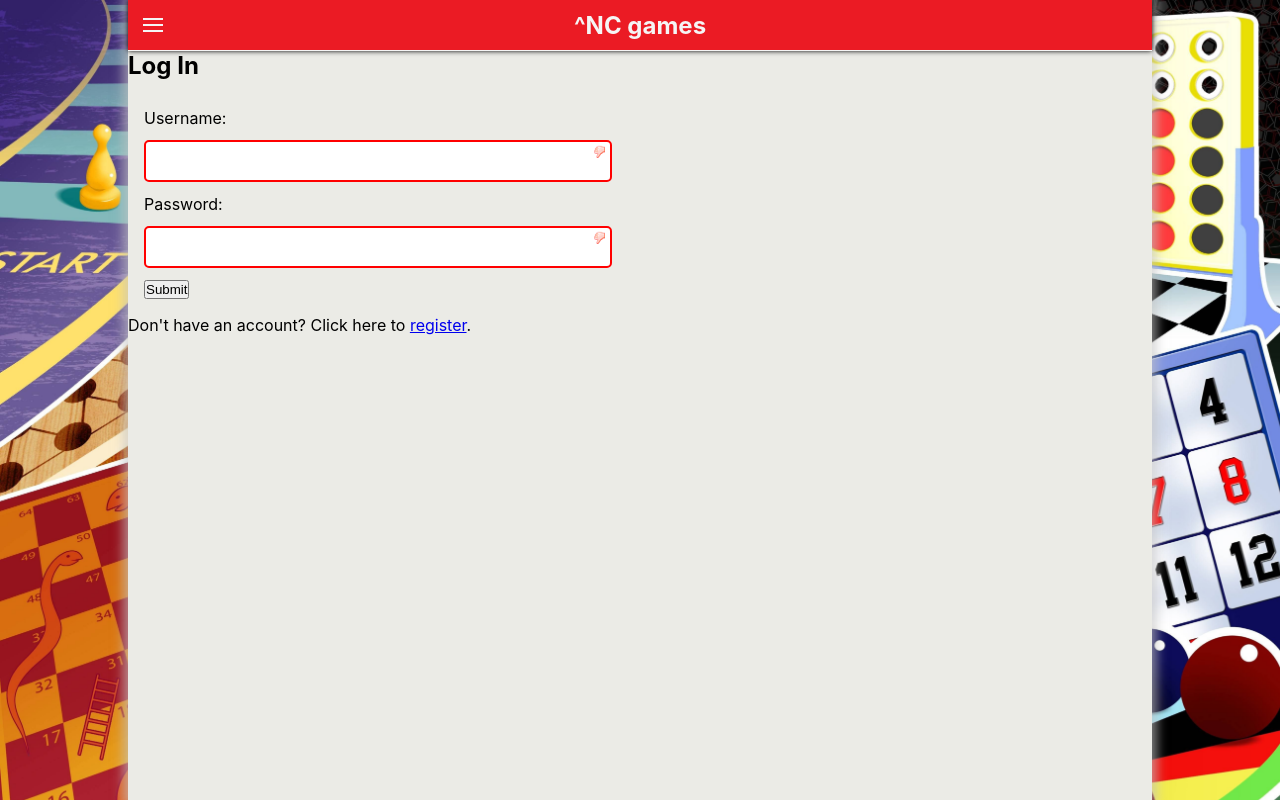
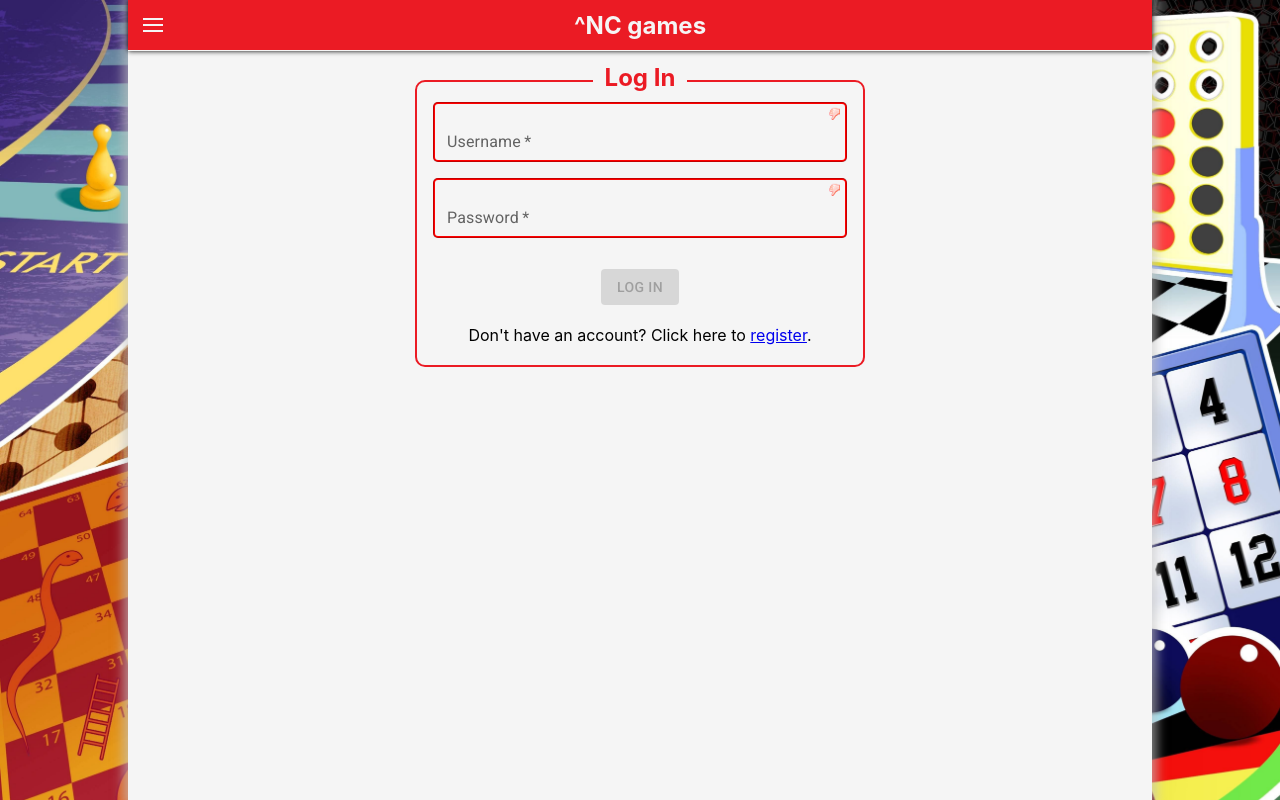
Before and after one commit to cjpearson85/fe-nc-games, a React (Create React App) app: page /login in a window 1280 px wide. Built offline with nearby package versions, Linux system fonts and the light colour scheme.

Commit message:
update login to use mui text fields

```diff
--- a/src/components/Login.jsx
+++ b/src/components/Login.jsx
@@ -2,18 +2,27 @@ import { useState, useContext } from 'react'
 import { Link, useHistory } from 'react-router-dom'
 import { loginUser } from '../api'
 import { AppUserContext } from '../App'
+import { TextField, Button, Tooltip } from '@mui/material'
+import styles from '../css_modules/Login.module.css'
 
 const Login = () => {
   const { setLoggedInAs } = useContext(AppUserContext)
-  const [usernameInput, setUsernameInput] = useState('')
-  const [passwordInput, setPasswordInput] = useState('')
+  const [inputs, setInputs] = useState({
+    username: '',
+    password: '',
+  })
   const [userNotFound, setUserNotFound] = useState(false)
   const history = useHistory()
+  console.log(inputs)
 
-  const attemptLogin = (event) => {
-    event.preventDefault()
+  const handleChange = ({ target: { name, value } }) => {
+    if (userNotFound) setUserNotFound(false)
+    setInputs((values) => ({ ...values, [name]: value }))
+  }
+
+  const handleSubmit = () => {
     localStorage.clear()
-    loginUser({ username: usernameInput, password: passwordInput })
+    loginUser(inputs)
       .then((user) => {
         setLoggedInAs(user)
         history.push('/')
@@ -24,36 +33,57 @@ const Login = () => {
   }
 
   return (
-    <div className="Login">
-      <h2>Log In</h2>
-      <form onSubmit={attemptLogin}>
-        <label>
-          Username:{' '}
-          <input
+    <div className={styles.page}>
+      <h2 className={styles.heading}>Log In</h2>
+      <form className={styles.container}>
+        <TextField
+          fullWidth
+          error={userNotFound}
+          label="Username"
+          variant="outlined"
           type="text"
+          name="username"
+          value={inputs.username}
+          onChange={handleChange}
           required
-            value={usernameInput}
-            onChange={({ target: { value } }) => setUsernameInput(value)}
         />
-        </label>
-        <label>
-          Password:{' '}
-          <input
+        <TextField
+          fullWidth
+          error={userNotFound}
+          label="Password"
+          variant="outlined"
           type="password"
+          name="password"
+          helperText={userNotFound ? 'Username or password incorrect' : ' '}
+          value={inputs.password}
+          onChange={handleChange}
           required
-            value={passwordInput}
-            onChange={({ target: { value } }) => setPasswordInput(value)}
+          margin="normal"
         />
-        </label>
-        <button type="submit">Submit</button>
-        {userNotFound ? (
-          <p className="error">Username or password incorrect</p>
-        ) : null}
-      </form>
-      <p>
+        <Tooltip
+          title={
+            inputs.username === '' || inputs.password === ''
+              ? 'Please fill out all the required fields.'
+              : ''
+          }
+        >
+          <span>
+            <Button
+              variant="contained"
+              disabled={
+                inputs.username === '' || inputs.password === '' || userNotFound
+              }
+              onClick={handleSubmit}
+            >
+              Log in
+            </Button>
+          </span>
+        </Tooltip>
+        <p className={styles.link}>
           Don't have an account? Click here to{' '}
           <Link to="/register">register</Link>.
         </p>
+      </form>
     </div>
   )
 }
--- /dev/null
+++ b/src/css_modules/Login.module.css
@@ -0,0 +1,36 @@
+.page {
+  display: flex;
+  flex-direction: column;
+  align-items: center;
+  background-color: whitesmoke;
+  min-height: calc(100vh - 51px);
+}
+
+.heading {
+  position: relative;
+  top: 0.75rem;
+  padding: 0 0.75rem;
+  color: #eb1b24;
+  background-color: whitesmoke;
+}
+
+.container {
+  width: 343px;
+  padding: 1.25rem 1rem 1.25rem;
+  display: flex;
+  flex-direction: column;
+  align-items: center;
+  border: 2px solid #eb1b24;
+  border-radius: 10px;
+}
+
+.link {
+  margin-top: 1.25rem;
+  text-align: center;
+}
+
+@media screen and (min-width: 600px) {
+  .container {
+    width: 450px;
+  }
+}
```
Lines whose indentation alone changed are shown as unchanged.
